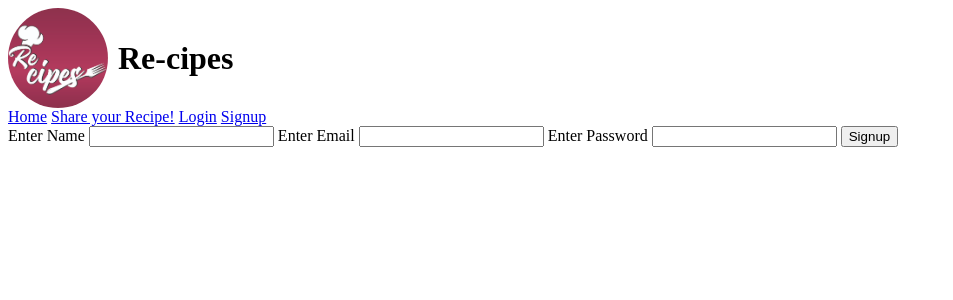
After one commit to RenataKuroda/recipe-flask-app, a Flask app: page /signup in a window 1280 px wide. The commit adds this page. Shown: the top 300 px of the page, without its empty margins (0-953 px from the left). Run offline with Flask 2, Linux system fonts and the light colour scheme; some libraries are stand-ins or nearby versions.

Commit message:
adding signup and login

```diff
--- a/app.py
+++ b/app.py
@@ -2,11 +2,12 @@ from flask import Flask, render_template, request, redirect, session
 import psycopg2
 from psycopg2.extras import RealDictCursor
 from werkzeug.security import generate_password_hash, check_password_hash
-from datetime import datetime
 
 from models.recipe import get_all_recipes, get_recipe, insert_recipe, delete_recipe, update_recipe
+from models.users import get_user_by_email, insert_user
 
 app = Flask(__name__)
+app.config['SECRET_KEY'] = 'naoseiqualpalavrasecretaescolher';
 
 @app.route('/')
 def index():
@@ -16,6 +17,38 @@ def index():
 
 if __name__ == "__main__":
     app.run(debug = True)
+
+@app.route('/login', methods=['GET', 'POST'])
+def login():
+    if request.method == 'GET':
+        return render_template('login_form.html')
+
+    email = request.form.get('email')
+    password = request.form.get('password')
+    user = get_user_by_email(email)
+
+    password_matches = check_password_hash(user['password_hash'], password)
+
+    if password_matches:
+        session['user_id'] = user['id']
+        session['user_name'] = user['name']
+        session['user_email'] = user['email']
+        return redirect('/')
+
+    else:
+        return redirect('/login_form')
+
+@app.route('/signup', methods=['GET', 'POST'])
+def signup():
+    if request.method == 'GET':
+        return render_template('signup.html')
+    name = request.form.get('name')
+    email = request.form.get('email')
+    password = request.form.get('password')
+    password_hash = generate_password_hash(password)
+
+    insert_user(name, email, password_hash)
+    return redirect ('/login')
 
 @app.route('/recipe/<id>')
 def recipe_detail(id):
--- a/templates/layout.html
+++ b/templates/layout.html
@@ -24,7 +24,7 @@
             <a href="/signup">Signup</a></div>
             {% if session.get('user_id') %}
             <form action="/logout" method="post">
-                <span>Welcome {{ user_name }}! </span>
+                <span>Welcome {{ session['user_name'] }}! </span>
                 <button type="submit">Logout</button>
             </form>
             {% endif %}
--- /dev/null
+++ b/templates/signup.html
@@ -0,0 +1,20 @@
+{% extends "layout.html" %}
+
+{% block title %}
+Signup
+{% endblock title %}
+
+{% block main %}
+<form action="/signup" method="POST">
+    <label for="name">Enter Name</label>
+    <input name="name" type="text"></input>
+
+    <label for="email">Enter Email</label>
+    <input name="email" type="text"></input>
+
+    <label for="password">Enter Password</label>
+    <input name="password" type="password"></input>
+
+    <button type="submit">Signup</button>
+</form>
+{% endblock main %}
```
Also changed, not shown: models/users.py (added, +11 -0 lines), schema.sql (+7 -0 lines), templates/login_form.html (added, +19 -0 lines).
